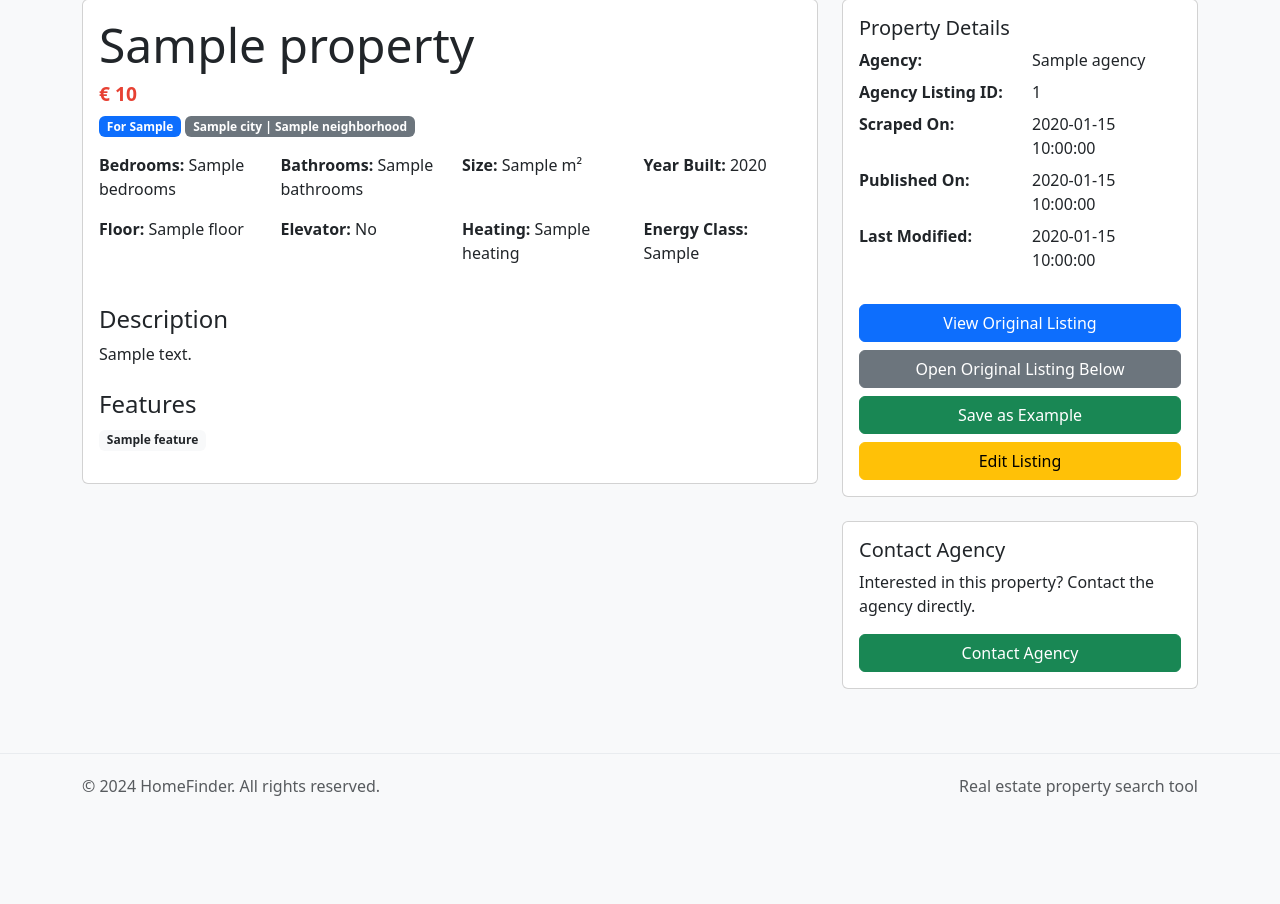
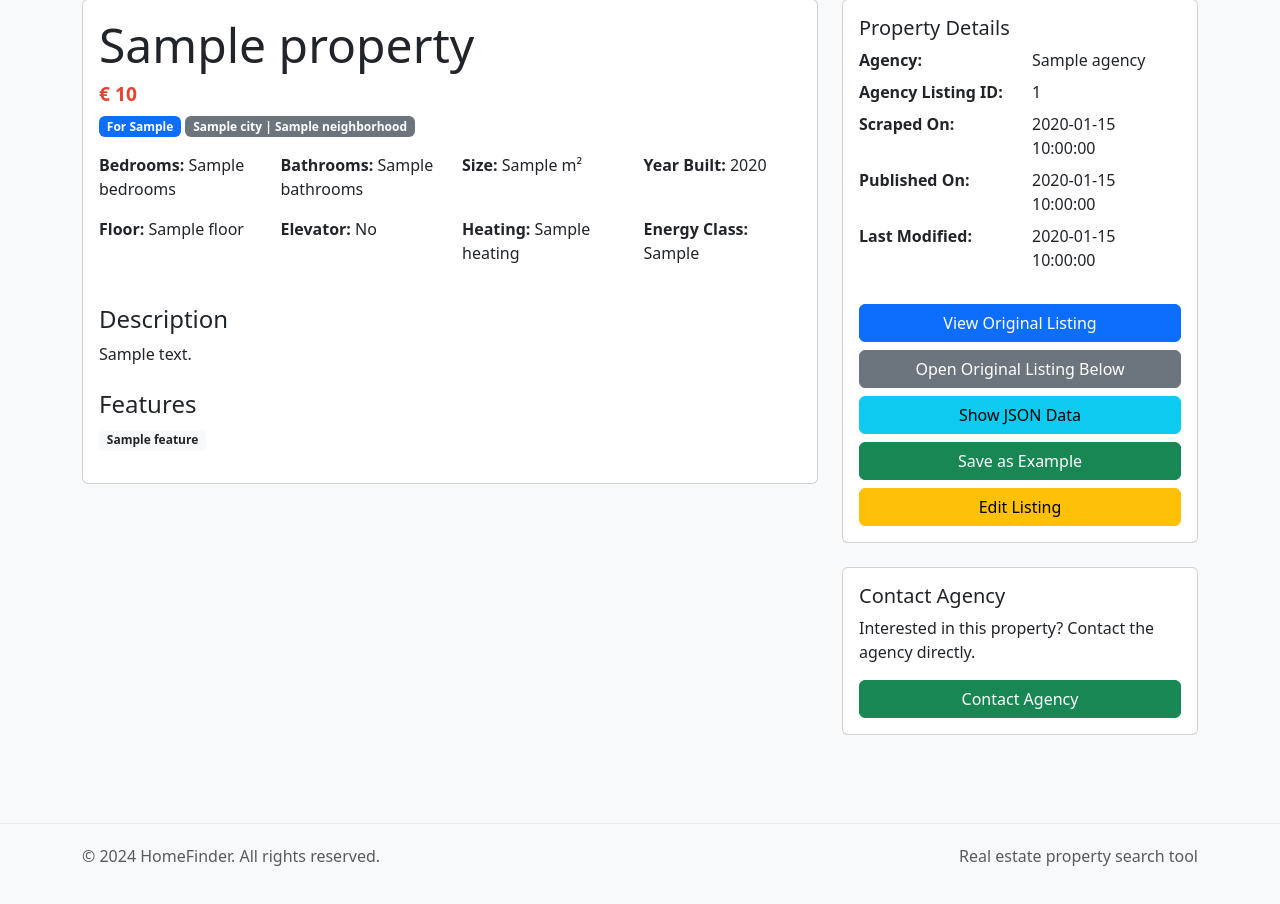
Before and after one commit to civitz/homefinder, a Flask app: template templates/property_detail.html in a window 1280 px wide. Shown: the part 137-1041 px from the top of the page. Before the commit the page ends 933 px from the top, so only its background shows below. Run offline with Flask 3, Linux system fonts and the light colour scheme; the template is opened without the code that fills it: most values are stand-ins (such as "Sample title", 1, 10 or a date in 2020).

Commit message:
add full json api

```diff
--- a/templates/property_detail.html
+++ b/templates/property_detail.html
@@ -241,18 +241,13 @@
                          </div>
                      </div>
 
-                     <div class="row mt-3">
-                         <div class="col-md-12">
-                             <label for="editRawHtmlFile" class="form-label">Raw HTML File</label>
-                             <input type="text" class="form-control" id="editRawHtmlFile" value="{{ property.raw_html_file or '' }}">
-                         </div>
-                     </div>
+
 
                 <div class="mt-4 d-grid gap-2">
-                         <button class="btn btn-primary" onclick="savePropertyEdits({{ property.id }})" id="saveEditsBtnBottom">
+                    <button class="btn btn-primary btn-sm" onclick="savePropertyEdits({{ property.id }})" id="saveEditsBtn">
                         Save Changes
                     </button>
-                         <button class="btn btn-secondary" onclick="cancelPropertyEdits()" id="cancelEditsBtnBottom">
+                    <button class="btn btn-secondary btn-sm" onclick="cancelPropertyEdits()" id="cancelEditsBtn">
                         Cancel
                     </button>
                 </div>
@@ -302,6 +297,9 @@
                         <button class="btn btn-secondary" onclick="loadOriginalListingIframe('{{ property.url }}')">
                             Open Original Listing Below
                         </button>
+                        <button class="btn btn-info" onclick="showPropertyJson({{ property.id }})">
+                            Show JSON Data
+                        </button>
                         <button class="btn btn-success" onclick="saveAsExample({{ property.id }})" id="saveExampleBtn">
                             Save as Example
                         </button>
@@ -331,6 +329,18 @@
               <div class="card-body">
                   <h5 class="card-title">Original Listing</h5>
                   <div id="iframe-container" style="display: none;"></div>
+              </div>
+          </div>
+      </div>
+  </div>
+
+  <!-- JSON Data Container -->
+  <div class="row mt-4">
+      <div class="col-md-12">
+          <div class="card" id="json-card" style="display: none;">
+              <div class="card-body">
+                  <h5 class="card-title">Property JSON Data</h5>
+                  <textarea id="property-json" class="form-control" rows="15" readonly></textarea>
               </div>
           </div>
       </div>
@@ -371,4 +381,41 @@
          </div>
      </div>
  </div>
+
+ <script>
+ function showPropertyJson(propertyId) {
+     const card = document.getElementById('json-card');
+     const textarea = document.getElementById('property-json');
+
+     if (card.style.display === 'none') {
+         // Show loading state
+         textarea.value = 'Loading JSON data...';
+         card.style.display = 'block';
+
+         // Fetch full property data
+         fetch(`/api/properties/${propertyId}?full=true`)
+             .then(response => {
+                 if (!response.ok) {
+                     throw new Error('Network response was not ok');
+                 }
+                 return response.json();
+             })
+             .then(data => {
+                 if (data.success && data.data) {
+                     // Pretty print JSON
+                     textarea.value = JSON.stringify(data.data, null, 2);
+                 } else {
+                     textarea.value = 'Error: ' + (data.error || 'Unknown error');
+                 }
+             })
+             .catch(error => {
+                 textarea.value = 'Failed to load JSON data: ' + error.message;
+                 console.error('Error fetching property JSON:', error);
+             });
+     } else {
+         // Hide the card
+         card.style.display = 'none';
+     }
+ }
+ </script>
  {% endblock %}
```
Also changed, not shown: views/api_views.py (+53 -15 lines). Lines whose indentation alone changed are shown as unchanged.
